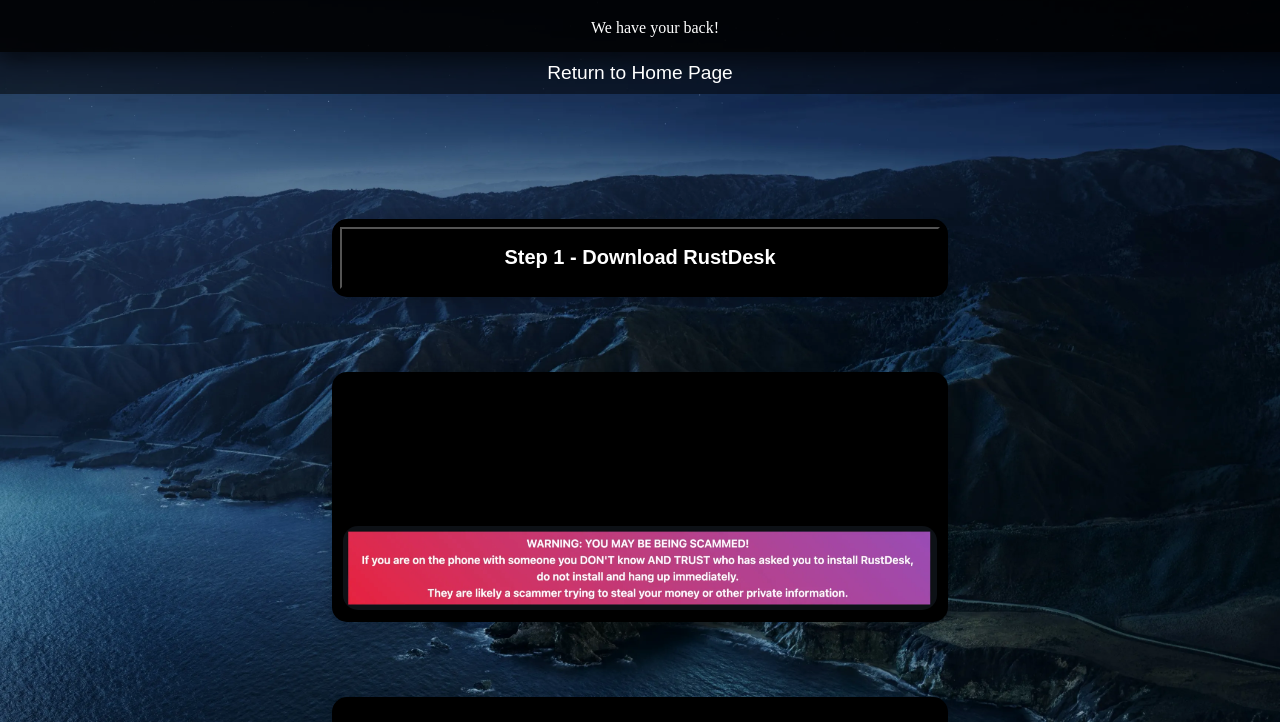
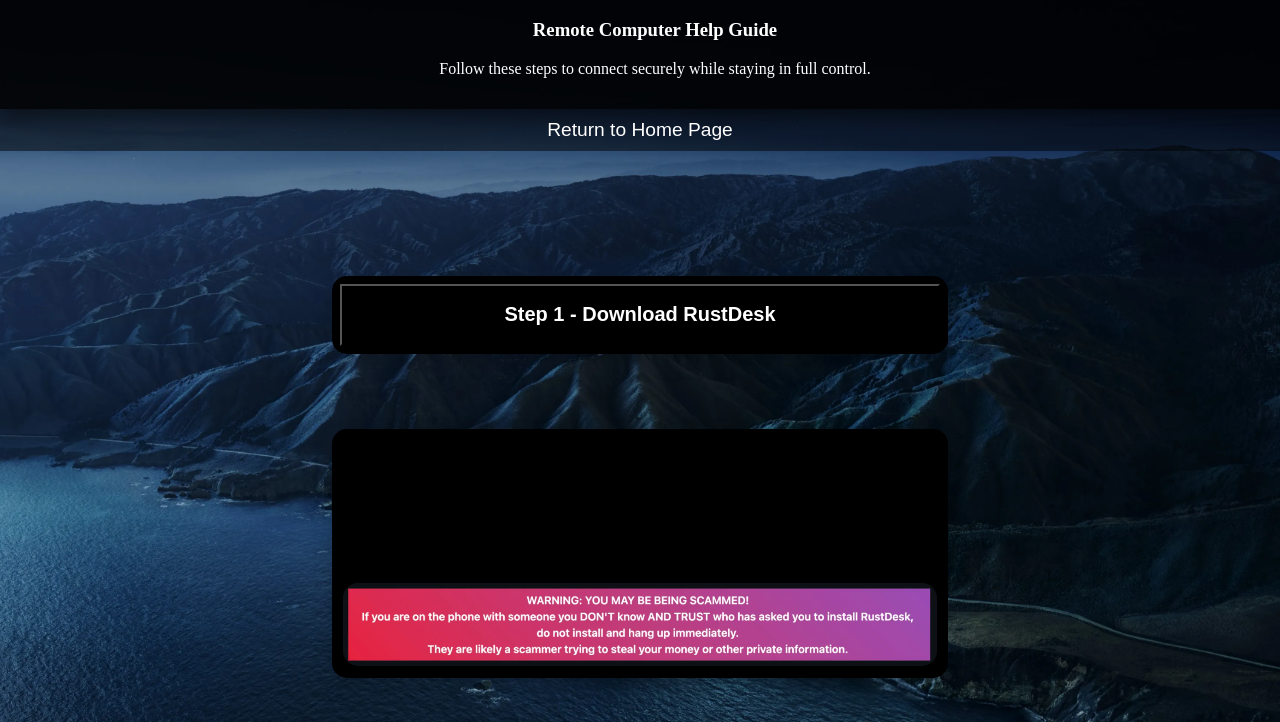
Before and after one commit to Spartan7300/Spartans-IT-Web-Tool, a plain HTML site: page files/get_help.html in a window 1280 px wide. Shown: the part 76-798 px from the top of the page. Drawn offline with Linux system fonts and the light colour scheme.

Commit message:
Update get_help.html

```diff
--- a/files/get_help.html
+++ b/files/get_help.html
@@ -9,7 +9,8 @@
 <body>
 <div class="Get_Help_Title">
 <h1>---|Spartan Web Support|---</h1>
-We have your back!
+<h3>Remote Computer Help Guide</h3>
+<p>Follow these steps to connect securely while staying in full control.</p>
 </div>
 </body>
 
@@ -28,7 +29,7 @@
 
 <div class="Get_Rust_Desk">
     <h2>Addressing the warning</h2>
-    RustDesk will have a warning above all the download options, While indeed it is true that a bad actor with malicious intent could use this as a method to scam someone, I have listed further down the pre-cautions we will take to ensure this is impossible.
+    RustDesk will have a warning above all the download options, this is correct, Remote support tools can be powerful, which is why we take extra steps below to ensure you stay fully in control at all times.
 <img src="css/RustDesk/Warning.webp" alt="RustDesk's scam protection warning">
 </div>
 
```
